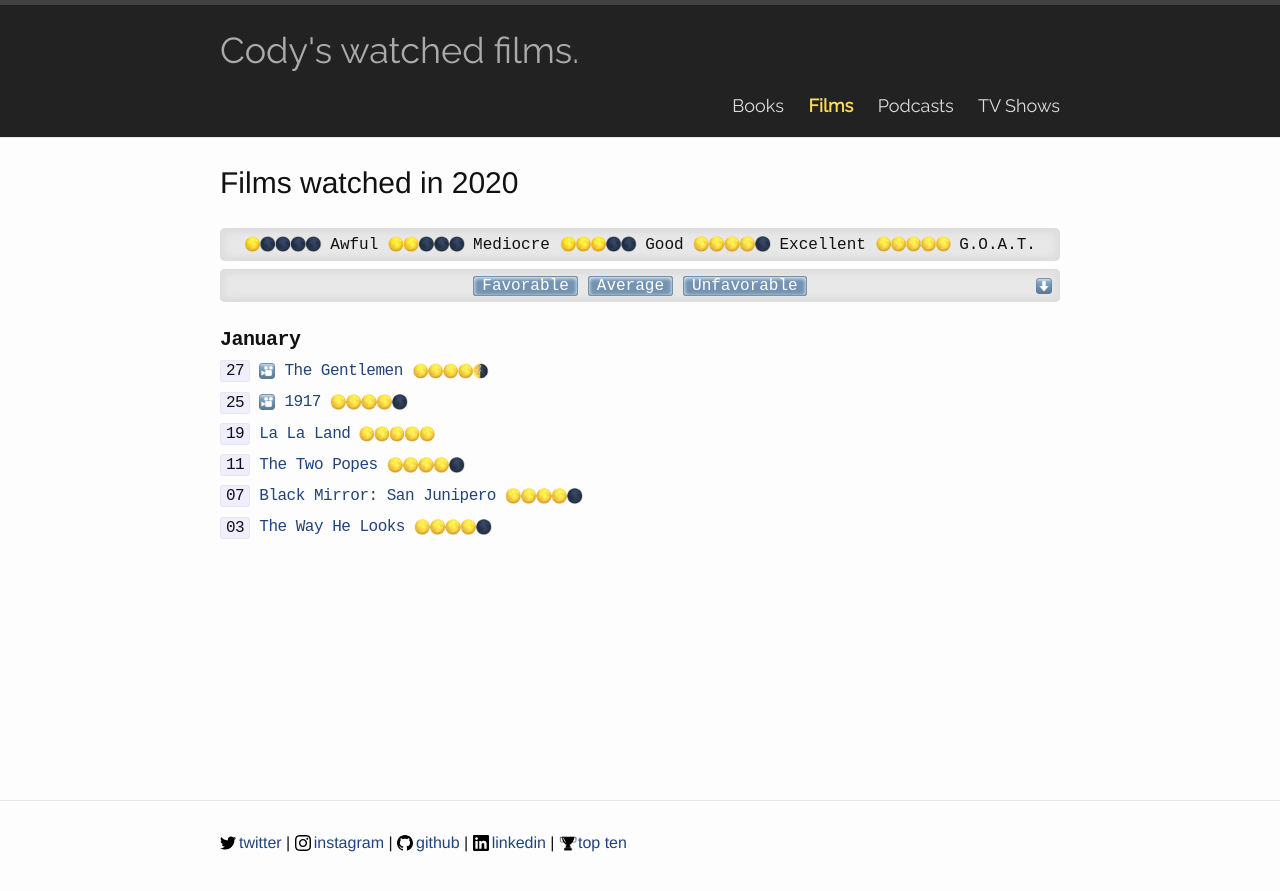
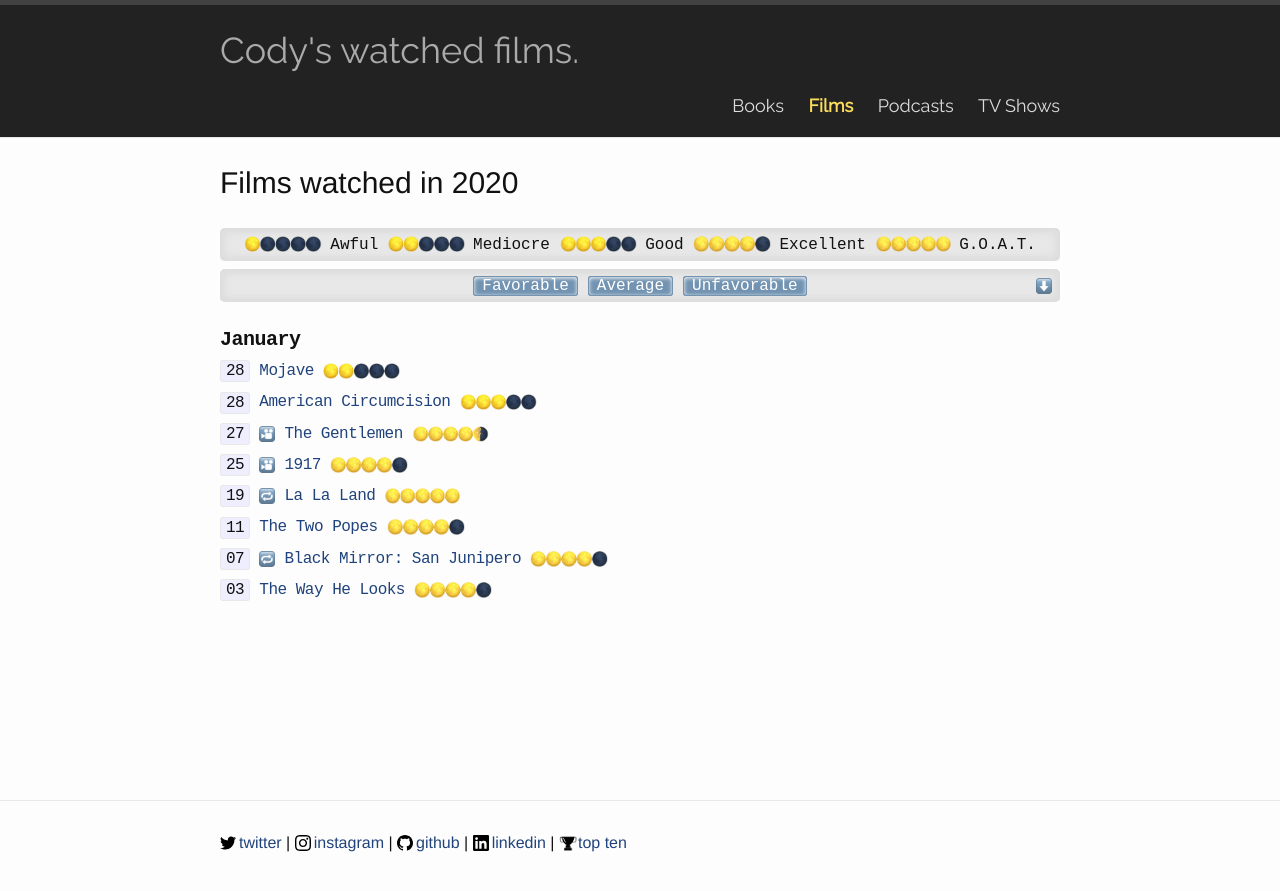
Before and after one commit to codydalerodgers/personal-blog, a Jekyll site: the page built from _films/2020.md, in a window 1280 px wide. Shown: the top 891 px of the page. Built offline with Jekyll 4.4.1, drawn with Linux system fonts in a browser that asks for light colours.

Commit message:
Updates throughout

```diff
--- a/_films/2020.md
+++ b/_films/2020.md
@@ -5,14 +5,18 @@
 category: films
 ---
 ## January
+`28` [Mojave](https://www.imdb.com/title/tt2322517/) {{ site.r2 }}
+
+`28` [American Circumcision](https://www.imdb.com/title/tt7628146/) {{ site.r3 }}
+
 `27` {{ site.tr }} [The Gentlemen](https://www.imdb.com/title/tt8367814/) {{ site.r45 }}
 
 `25` {{ site.tr }} [1917](https://www.imdb.com/title/tt8579674/) {{ site.r4 }}
 
-`19` [La La Land](https://www.imdb.com/title/tt3783958/) {{ site.r5 }}
+`19` {{ site.rw }} [La La Land](https://www.imdb.com/title/tt3783958/) {{ site.r5 }}
 
 `11` [The Two Popes](https://www.imdb.com/title/tt8404614/) {{ site.r4 }}
 
-`07` [Black Mirror: San Junipero](https://www.imdb.com/title/tt4538072/) {{ site.r4 }}
+`07` {{ site.rw }} [Black Mirror: San Junipero](https://www.imdb.com/title/tt4538072/) {{ site.r4 }}
 
 `03` [The Way He Looks](https://www.imdb.com/title/tt1702014/) {{ site.r4 }}
--- a/_posts/2019-05-28-a24.markdown
+++ b/_posts/2019-05-28-a24.markdown
@@ -71,7 +71,7 @@
 De Palma ∙
 <span class="a24_color">**The Adderall Diaries**</span> ∙
 Remember ∙
-Mojave ∙
+<span class="a24_color">**Mojave**</span>  ∙
 <span class="a24_color">**The Lobster**</span> ∙
 <span class="a24_color">**Green Room**</span> ∙
 <span class="a24_color">**Swiss Army Man**</span> ∙
```
Also changed, not shown: _shows/2020.md (+2 -0 lines).
